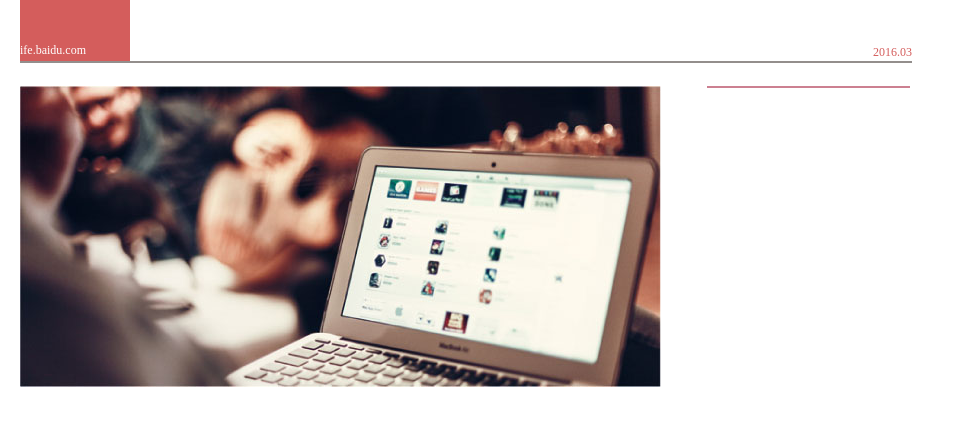
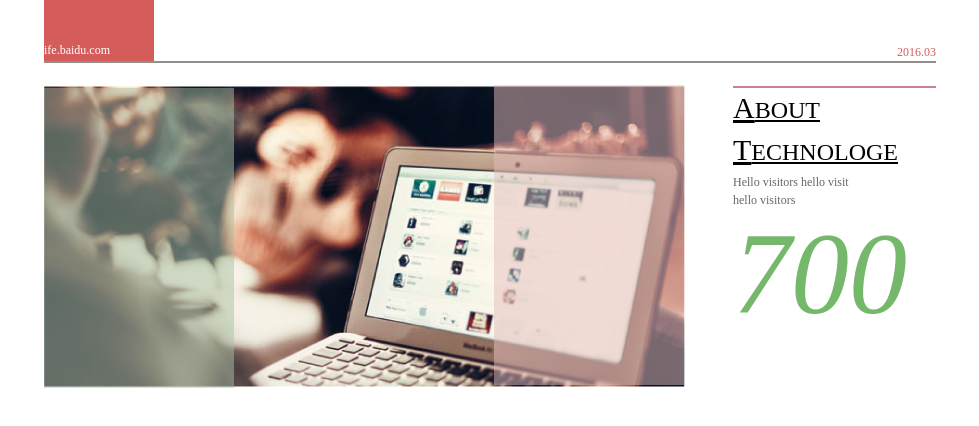
Before and after one commit to UnscientificMisaka/ife.baidu_task, a plain HTML site: page Task06/index.html in a window 1280 px wide. Shown: the top 426 px of the page, without its empty margins (0-979 px from the left). Drawn offline with Linux system fonts and the light colour scheme.

Commit message:
Task13
每天还要好多时间做app其实我最喜欢做前端，呜

```diff
--- a/Task06/index.css
+++ b/Task06/index.css
@@ -10,7 +10,7 @@
 }
 
 .content{
-	margin: 0 20px;
+	margin: 0 44px;
 }
 .header{
 	height: 61px;
@@ -39,6 +39,7 @@
 	width: 892px;
 	background-color: #938e8c;
 
+
 }
 .f1{
 	font-family: "黑体";
@@ -46,6 +47,9 @@
 	font-size: 12px;
 }
 
+.article_1{
+
+}
 .banner_1{
 	margin-top: 25px;
 
@@ -53,7 +57,7 @@
 
 .sidebar_1{
 	float: right;
-	margin-right: 50px;
+	margin-right: 0px;
 
 }
 
@@ -62,3 +66,60 @@
 	height: 2px;
 	background-color: #cc8091;
 }
+
+.cover_green{
+	background: #abc2a4;
+	display: block;
+	width: 190px;
+	height: 300px;
+	opacity: 0.5;
+	margin-top: -303px;
+}
+
+.cover_red{
+	background: #e5bdbe;
+	display: block;
+	width: 190px;
+	height: 300px;
+	opacity: 0.5;
+	margin-top: -303px;
+	margin-left:450px ;
+}
+
+.f2{
+	font-size: 24px;
+	color: #000000;
+	font-family: "微软雅黑";
+	text-decoration: underline;
+	line-height: 40px;
+	margin-top: 3px;
+	/*margin: 40px;*/
+
+}
+
+.f3{
+	font-size: 30px;
+	color: #000000;
+	font-family: "微软雅黑";
+	text-decoration: underline;
+	line-height: 40px;
+	margin-top: -3px;
+
+
+
+}
+
+.f4{
+	font-size: 12px;
+	color: #676767;
+	font-family: "楷体";
+	line-height: 10px;
+}
+
+.f5{
+	font-size: 116px;
+	color: #75b86b;
+	font-size: "微软雅黑";
+	/*text-decoration: underline;*/
+	font-style: italic;
+}
--- a/Task06/index.html
+++ b/Task06/index.html
@@ -20,12 +20,17 @@
 				<div class="article_1">
 					<div class="sidebar_1">
 						<div class="titleline"></div>
-						<!--<span>A</span><soan>BOUT</soan>
-						<span>T</span><span>ECHNOLOGE</span>
-						<span>Hello visitors hello visitors<br>hello visitors</span>-->
+						<div class="title_1">
+						<span class="f3">A</span><span class="f2">BOUT</span><br>
+						<span class="f3">T</span><span class="f2">ECHNOLOGE</span><br>
+						<span class="f4">Hello visitors hello visit<br>hello visitors</span><br>
+						<span class="f5">700</span>
+						</div>
 					</div>
 					<div class="banner_1">
 						<img src="img/banner1.jpg">
+						<span class="cover_green"></span>
+						<span class="cover_red"></span>
 					</div>
 
 					<div class="content_1"></div>
```
Also changed, not shown: Task13/index.html (added, +31 -0 lines), Task06/Screenshot.png (added), Task13/index.css (added), 1 other file.
